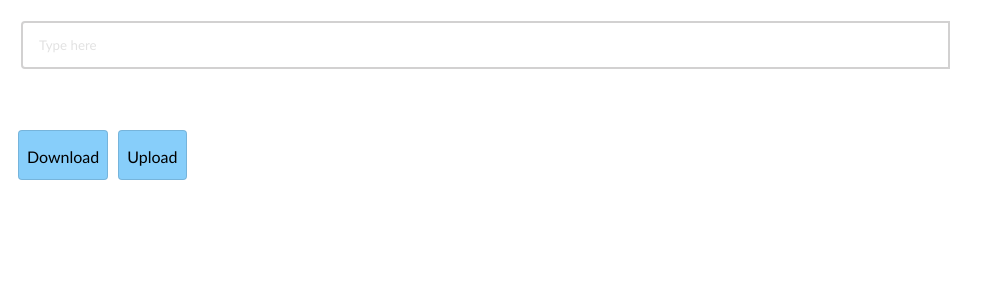
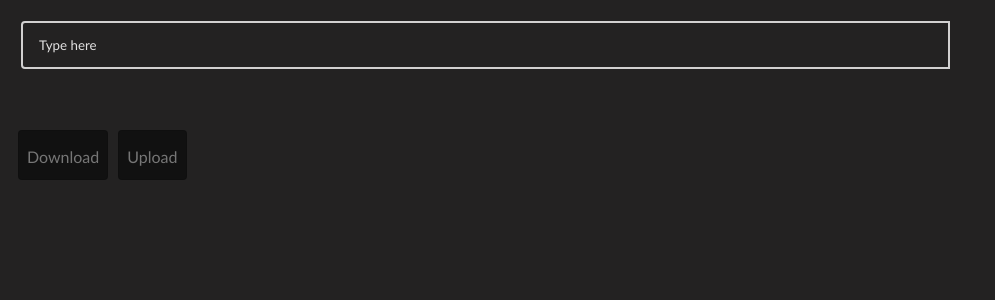
Before and after one commit to mbdx4srt/list_maker, a React (Create React App) app: page / in a window 1280 px wide. Shown: the top 300 px of the page, without its empty margins (0-995 px from the left). Built offline with nearby package versions, Linux system fonts and the light colour scheme.

Commit message:
changed to dark

```diff
--- a/src/App.css
+++ b/src/App.css
@@ -7,7 +7,8 @@
 }
 
 body {
-    background-color: #ffffff;
+    background-color: #232222;
+    color: #a8a8a8;
 
 }
 .buttons {
@@ -20,6 +21,7 @@ body {
 .buttonsh {
     display:flex;
     vertical-align: middle;
+    color: #767676
 }
 
 .listmakerold {
@@ -84,8 +86,6 @@ h1 {
     border-radius: 0 4px 4px 0;
     cursor: pointer;
     outline: none;
-    background-color: d2d1d1;
-    color: #fff;
     text-transform: capitalize;
 }
 
@@ -112,13 +112,14 @@ h1 {
     flex-direction: column;
     min-width: 0;
     word-wrap: break-word;
-    background-color: #fff084;
+    background-color: #000000;
     background-clip: border-box;
-    border: 1px solid rgba(0, 0, 0, 0.125);
+    border: 1px solid rgba(69, 176, 1, 0.12);
     border-radius: 0.25rem;
     margin: 5px;
     padding: 16px;
     font-size: 16px;
+    color: #767676;
     width: 25rem;
 }
 
@@ -150,10 +151,11 @@ h1 {
 
     height: 50px;
     line-height: 35px;
-    background-color: lightskyblue;
+    background-color: #111111;
     border-radius: 0.25rem;
     border: 1px solid rgba(0, 0, 0, 0.125);
     margin: 5px;
+    color: #767676;
     white-space: nowrap;
     padding:.5rem;
     font-size: 16px;
```
Also changed, not shown: 1 other file (tests, documents, lock files or other folders).
